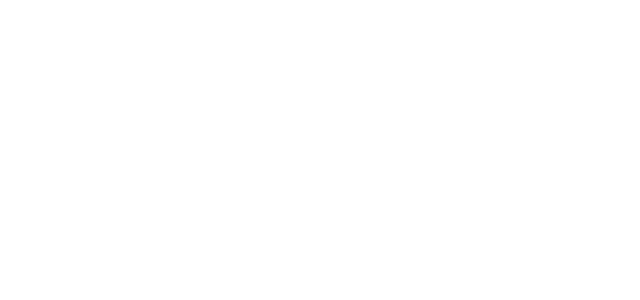
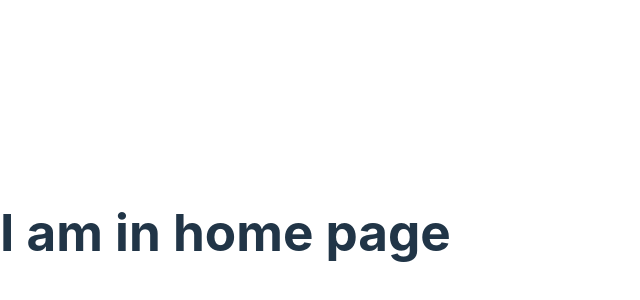
Before and after one commit to NischalShrestha07/CMS-Frontend, a React (Vite) app: page / in a window 1280 px wide. Shown: the part 168-468 px from the top of the page, without its empty margins (0-640 px from the left). Built offline with nearby package versions, Linux system fonts and the light colour scheme.

Commit message:
Managing Different Pages.

```diff
--- a/src/App.jsx
+++ b/src/App.jsx
@@ -1,15 +1,20 @@
 
-import './App.css'
-import { } from 'react'
+// import './App.css'
+import { BrowserRouter, Routes, Route } from 'react-router-dom'
+
 function App() {
 
 
   return (
-    <>
+    <BrowserRouter>
 
+      <Routes>
+        <Route path='/' element={<h1>I am in home page</h1>} />
+        <Route path='/about' element={<h1>i am from About page.</h1>} />
+        <Route path='/contact' element={<h1>i am from Contact page.</h1>} />
+      </Routes>
 
-
-    </>
+    </BrowserRouter>
   )
 }
 
```
Also changed, not shown: phases.txt, src/pages/About/About.jsx (added), src/pages/Contact/Contact.jsx (added), src/pages/Home/Home.jsx (added), stepsNotes.txt.
